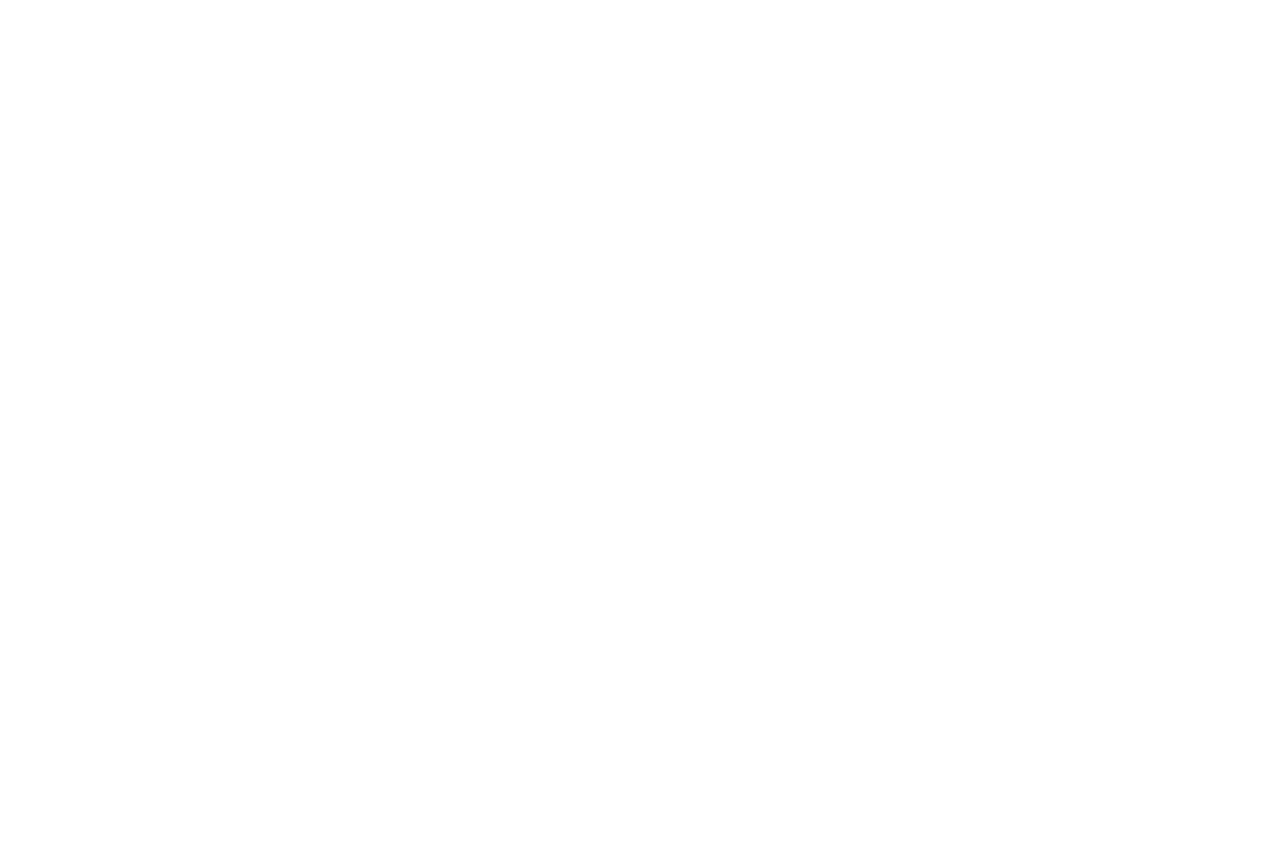
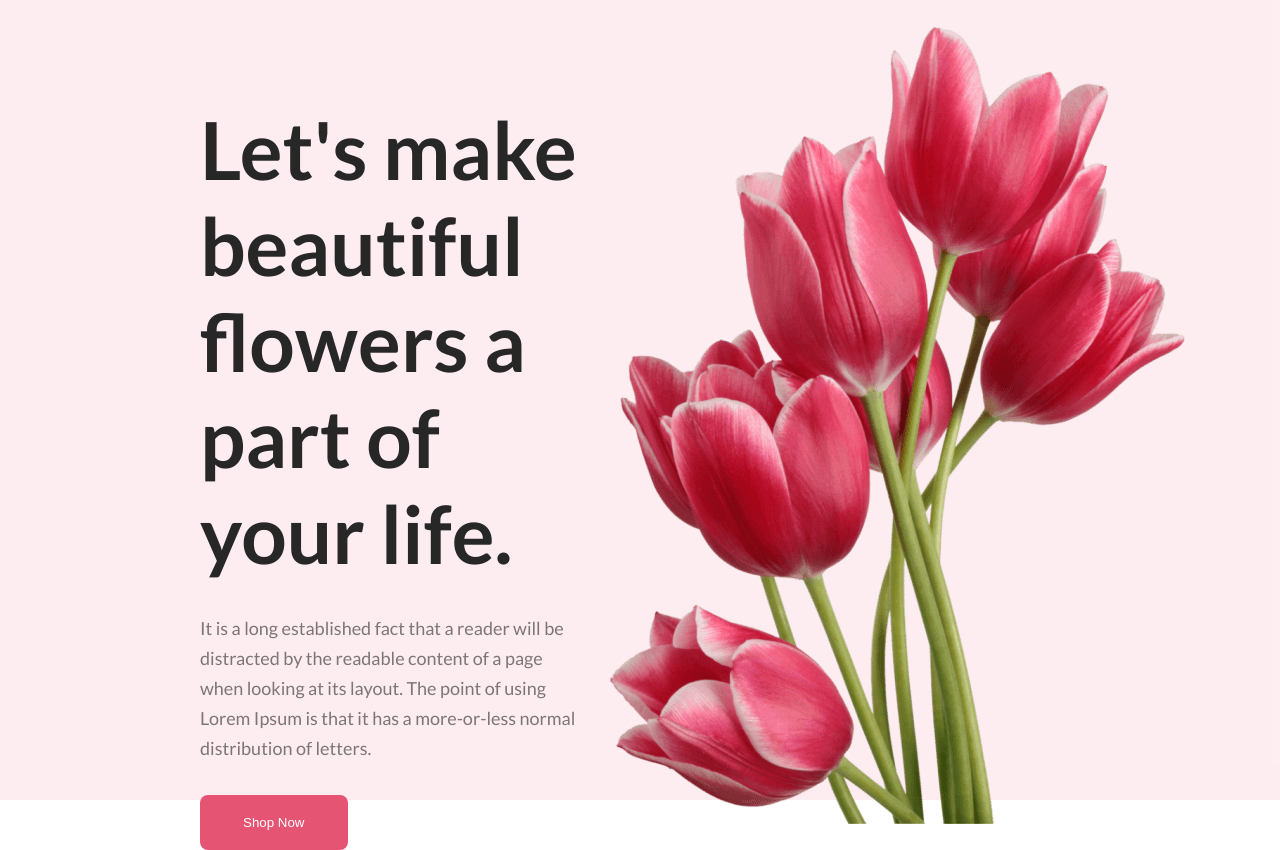
Before and after one commit to rouf03/my-flower-shop, a plain HTML site: page index.html in a window 1280 px wide. Before the commit the page ends 800 px from the top, so only its background shows below. Drawn offline with Linux system fonts and the light colour scheme.

Commit message:
header section completed

```diff
--- a/css/style.css
+++ b/css/style.css
@@ -0,0 +1,56 @@
+/* Shared Styles */
+
+* {
+    margin: 0;
+    padding: 0;
+}
+
+body {
+    font-family: Lato;
+}
+
+/* header style */
+
+.banner-container {
+    background: rgba(229, 84, 115, 0.10);
+    display: flex;
+    height: 100vh;
+    align-items: center;
+}
+
+.banner-title {
+    color: #272727;
+    font-size: 80px;
+    font-style: normal;
+    font-weight: 700;
+    line-height: normal;
+    margin-top: 150px;
+    margin-left: 200px;
+}
+
+.banner-description {
+    color: rgba(39, 39, 39, 0.60);
+    font-size: 18px;
+    font-style: normal;
+    font-weight: 400;
+    line-height: 30px;
+    margin-top: 32px;
+    margin-bottom: 32px;
+    margin-left: 200px;
+}
+
+.banner-img {
+    width: 500px;
+    margin-top: 50px;
+    margin-right: 200px;
+}
+
+.btn-primary {
+    border-radius: 8px;
+    background: #E55473;
+    padding: 20px 43px;
+    gap: 10px;
+    border: none;
+    color: white;
+    margin-left: 200px;
+}
--- a/index.html
+++ b/index.html
@@ -1,14 +1,32 @@
 <!DOCTYPE html>
 <html lang="en">
+
 <head>
     <meta charset="UTF-8">
     <meta name="viewport" content="width=device-width, initial-scale=1.0">
     <title>My Flower Shop</title>
+    <link rel="preconnect" href="https://fonts.googleapis.com">
+    <link rel="preconnect" href="https://fonts.gstatic.com" crossorigin>
+    <link href="https://fonts.googleapis.com/css2?family=Lato:wght@400;700&display=swap" rel="stylesheet">
     <link rel="stylesheet" href="css/style.css">
 </head>
+
 <body>
     <header>
-
+        <div class="banner-container">
+            <div class="banner-content">
+                <h1 class="banner-title">Let's make <br>
+                    beautiful flowers a <br>
+                    part of your life.</h1>
+                <p class="banner-description">It is a long established fact that a reader will be distracted by the
+                    readable content of a page when looking at its layout. The point of using Lorem Ipsum is that it has
+                    a more-or-less normal distribution of letters.</p>
+                <button class="btn-primary">Shop Now</button>
+            </div>
+            <div class="banner-img">
+                <img src="images/pngwing 10.png" alt="">
+            </div>
+        </div>
     </header>
 
     <main>
@@ -47,4 +65,5 @@
 
     </footer>
 </body>
+
 </html>
```
